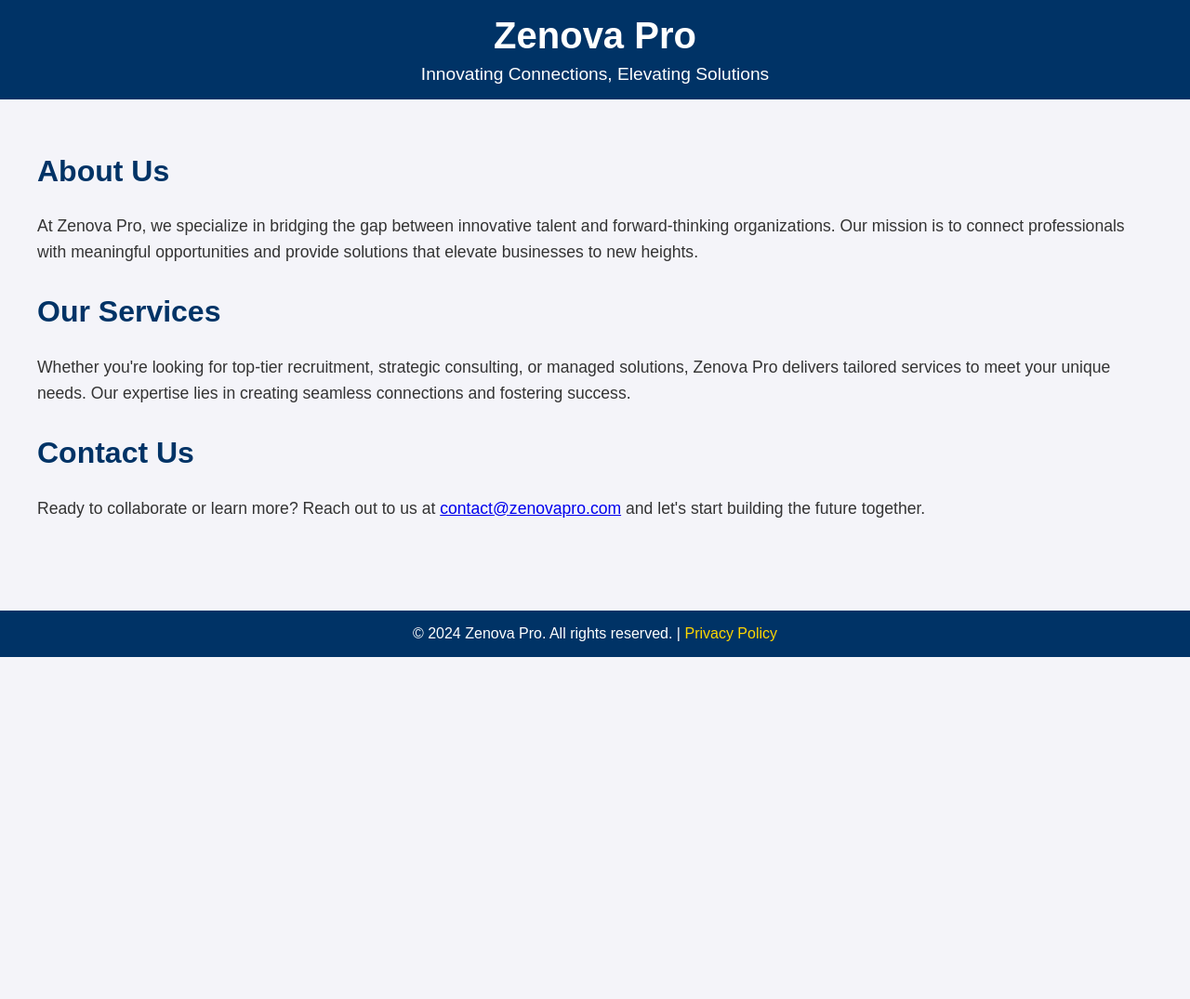
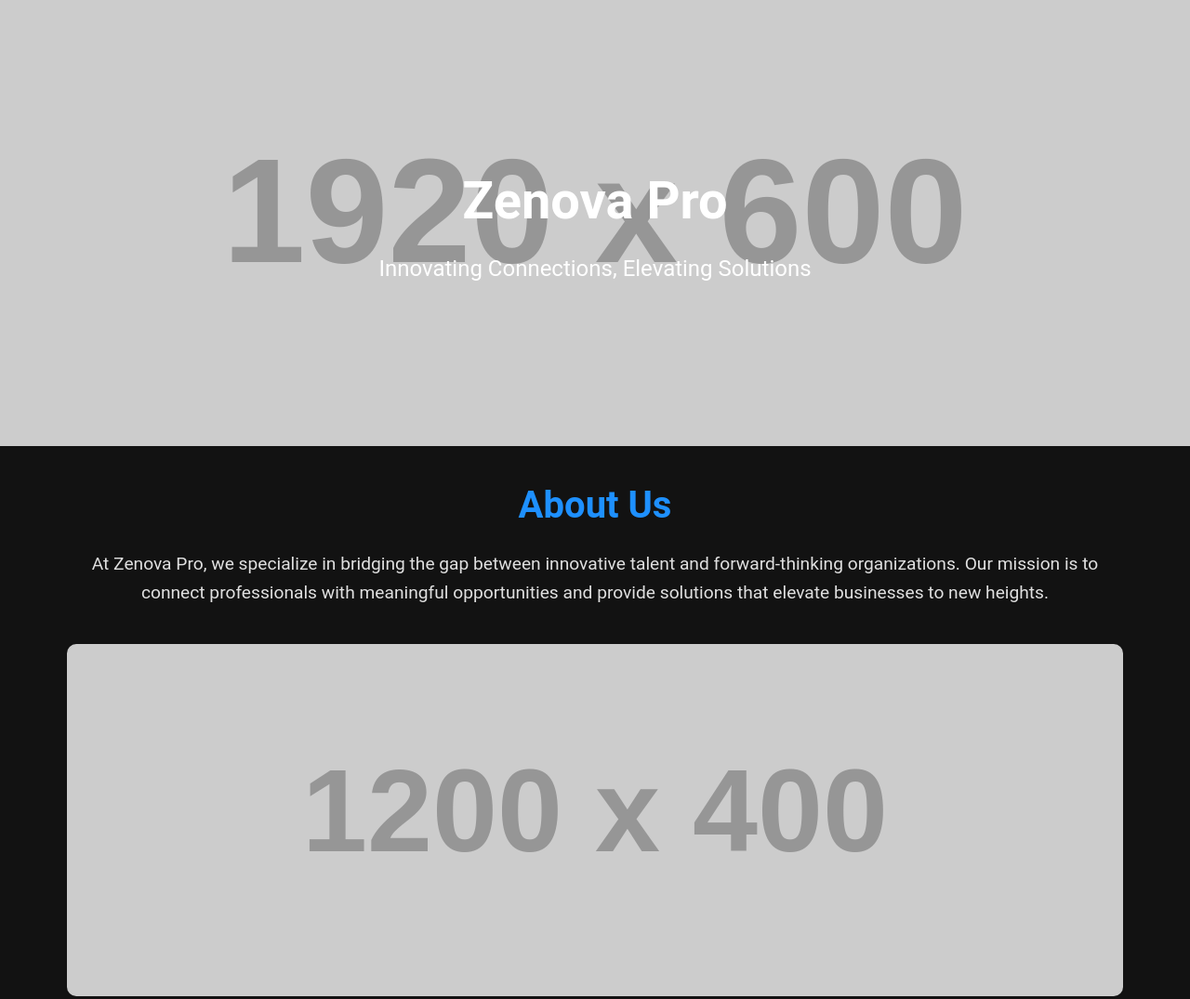
Before and after one commit to LewisWorster/lewisworster.github.io, a plain HTML site: page index.html in a window 1280 px wide. Shown: the top 1075 px of the page at 93% size. Before the commit the page ends 800 px from the top, so only its background shows below. Drawn offline with Linux system fonts and the light colour scheme; placeholder pictures from the web are drawn by us.

Commit message:
Update index.html

```diff
--- a/index.html
+++ b/index.html
@@ -6,29 +6,37 @@
     <meta name="description" content="Zenova Pro - Innovating Connections, Elevating Solutions">
     <title>Zenova Pro</title>
     <style>
-        body {
-            font-family: Arial, sans-serif;
+        * {
             margin: 0;
             padding: 0;
-            background-color: #f4f4f9;
-            color: #333;
+            box-sizing: border-box;
+        }
+
+        body {
+            font-family: 'Roboto', sans-serif;
+            background-color: #121212;
+            color: #e0e0e0;
+            line-height: 1.6;
         }
 
         header {
-            background-color: #003366;
+            background: url('https://via.placeholder.com/1920x600') no-repeat center center/cover;
             color: #fff;
-            padding: 1rem 0;
+            height: 60vh;
+            display: flex;
+            flex-direction: column;
+            justify-content: center;
+            align-items: center;
             text-align: center;
         }
 
         header h1 {
-            margin: 0;
-            font-size: 2.5rem;
+            font-size: 3.5rem;
+            margin-bottom: 0.5rem;
         }
 
         header p {
-            margin: 0.5rem 0 0;
-            font-size: 1.2rem;
+            font-size: 1.5rem;
         }
 
         .container {
@@ -38,33 +46,41 @@
         }
 
         .section {
-            margin-bottom: 2rem;
+            margin-bottom: 2.5rem;
+            text-align: center;
         }
 
         .section h2 {
-            font-size: 2rem;
-            color: #003366;
+            font-size: 2.5rem;
+            color: #1e90ff;
+            margin-bottom: 1rem;
         }
 
         .section p {
-            font-size: 1.1rem;
-            line-height: 1.6;
+            font-size: 1.2rem;
+            margin-bottom: 1.5rem;
+        }
+
+        .section img {
+            max-width: 100%;
+            border-radius: 10px;
+            margin: 1rem 0;
         }
 
         footer {
-            background-color: #003366;
-            color: #fff;
+            background-color: #1e1e1e;
+            color: #e0e0e0;
             text-align: center;
-            padding: 1rem 0;
+            padding: 1.5rem 0;
             margin-top: 2rem;
         }
 
         footer p {
-            margin: 0;
+            margin: 0.5rem 0;
         }
 
         footer a {
-            color: #ffd700;
+            color: #1e90ff;
             text-decoration: none;
         }
 
@@ -83,16 +99,19 @@
         <section class="section">
             <h2>About Us</h2>
             <p>At Zenova Pro, we specialize in bridging the gap between innovative talent and forward-thinking organizations. Our mission is to connect professionals with meaningful opportunities and provide solutions that elevate businesses to new heights.</p>
+            <img src="https://via.placeholder.com/1200x400" alt="About Us">
         </section>
 
         <section class="section">
             <h2>Our Services</h2>
             <p>Whether you're looking for top-tier recruitment, strategic consulting, or managed solutions, Zenova Pro delivers tailored services to meet your unique needs. Our expertise lies in creating seamless connections and fostering success.</p>
+            <img src="https://via.placeholder.com/1200x400" alt="Our Services">
         </section>
 
         <section class="section">
             <h2>Contact Us</h2>
             <p>Ready to collaborate or learn more? Reach out to us at <a href="mailto:contact@zenovapro.com">contact@zenovapro.com</a> and let's start building the future together.</p>
+            <img src="https://via.placeholder.com/1200x400" alt="Contact Us">
         </section>
     </div>
 
```
